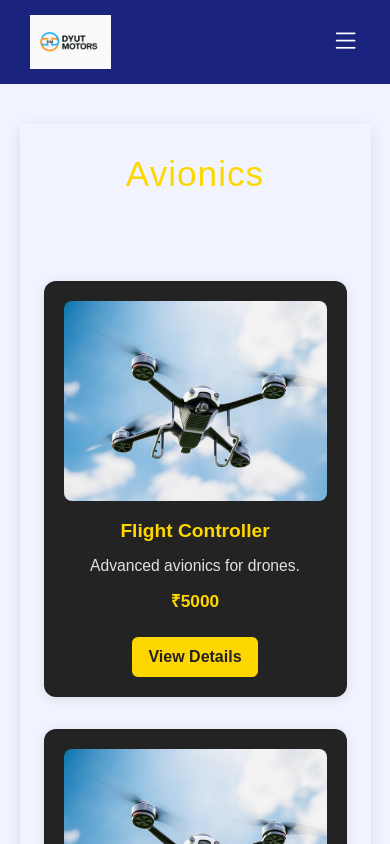
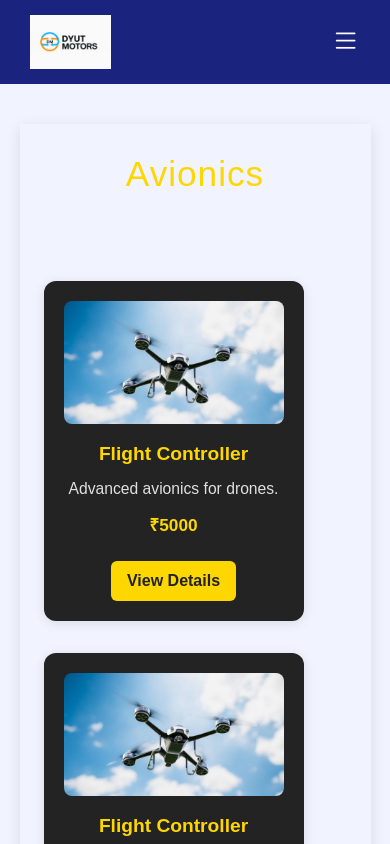
Before and after one commit to srini2107/dyut-motors, a Next.js app: page /products/avionics in a window 390 px wide. Shown: the top 844 px of the page. Built offline with nearby package versions, Linux system fonts and the light colour scheme.

Commit message:
new changes - v3

```diff
--- a/app/about-us/AboutUs.module.css
+++ b/app/about-us/AboutUs.module.css
@@ -105,7 +105,6 @@
 
   .title {
     font-size: 1.75rem;
-
   }
 
   .imageWrapper,
@@ -122,3 +121,27 @@
     margin-bottom: 1rem;
   }
 }
+
+@media (max-width: 760px) {
+  .row {
+    flex-direction: column;
+  }
+
+  .title {
+    font-size: 1rem;
+  }
+
+  .imageWrapper,
+  .content {
+    width: 100%;
+    padding: 1rem 0.75rem;
+  }
+
+  .image {
+    min-height: 5rem;
+  }
+
+  .paragraph {
+    margin-bottom: 0.75rem;
+  }
+}
--- a/app/component/Footer.module.css
+++ b/app/component/Footer.module.css
@@ -15,7 +15,6 @@
 }
 
 .left {
-  flex: 1 1 3rem;
   min-width: 2rem;
   font-size: 1rem;
   display: flex;
@@ -24,14 +23,12 @@
 }
 
 .center {
-  flex: 1 1 3rem;
   min-width: 2rem;
   text-align: center;
   font-size: 1rem;
 }
 
 .right {
-  flex: 1 1 3rem;
   min-width: 2rem;
   display: flex;
   justify-content: center;
@@ -50,7 +47,7 @@
   color: #42a5f5;
 }
 
-@media (max-width: 900px) {
+@media (max-width: 760px) {
   .newFooterRow {
     flex-direction: column;
     align-items: center;
@@ -64,5 +61,4 @@
     justify-content: center;
     flex: 1 1 auto;
   }
-
 }
--- a/app/component/Header.module.css
+++ b/app/component/Header.module.css
@@ -174,12 +174,15 @@
     flex-direction: column;
     align-items: center;
     padding: 20px;
+    z-index: 1000;
   }
 
   .nav ul {
     flex-direction: column;
     gap: 15px;
+    border-bottom: 1px solid #8ad823;
   }
+
 
   .active {
     display: flex;
--- a/app/component/ProductCard.module.css
+++ b/app/component/ProductCard.module.css
@@ -75,19 +75,18 @@
 }
 
 @media (max-width: 900px) {
-    .container {
-        flex-direction: column;
-        align-items: center;
+    .newFooterRow {
+      flex-direction: column;
+      align-items: center;
+      gap: 1rem;
     }
 
-    .card {
-        width: 100%;
-        max-width: 400px;
-    }
-
-    .image {
-        height: 200px;
-        object-fit: cover;
+    .left,
+    .center,
+    .right {
+      text-align: center;
+      justify-content: center;
+      flex: 1 1 auto;
     }
 
   }
```
Also changed, not shown: app/component/TopProducts.module.css (+16 -0 lines).
